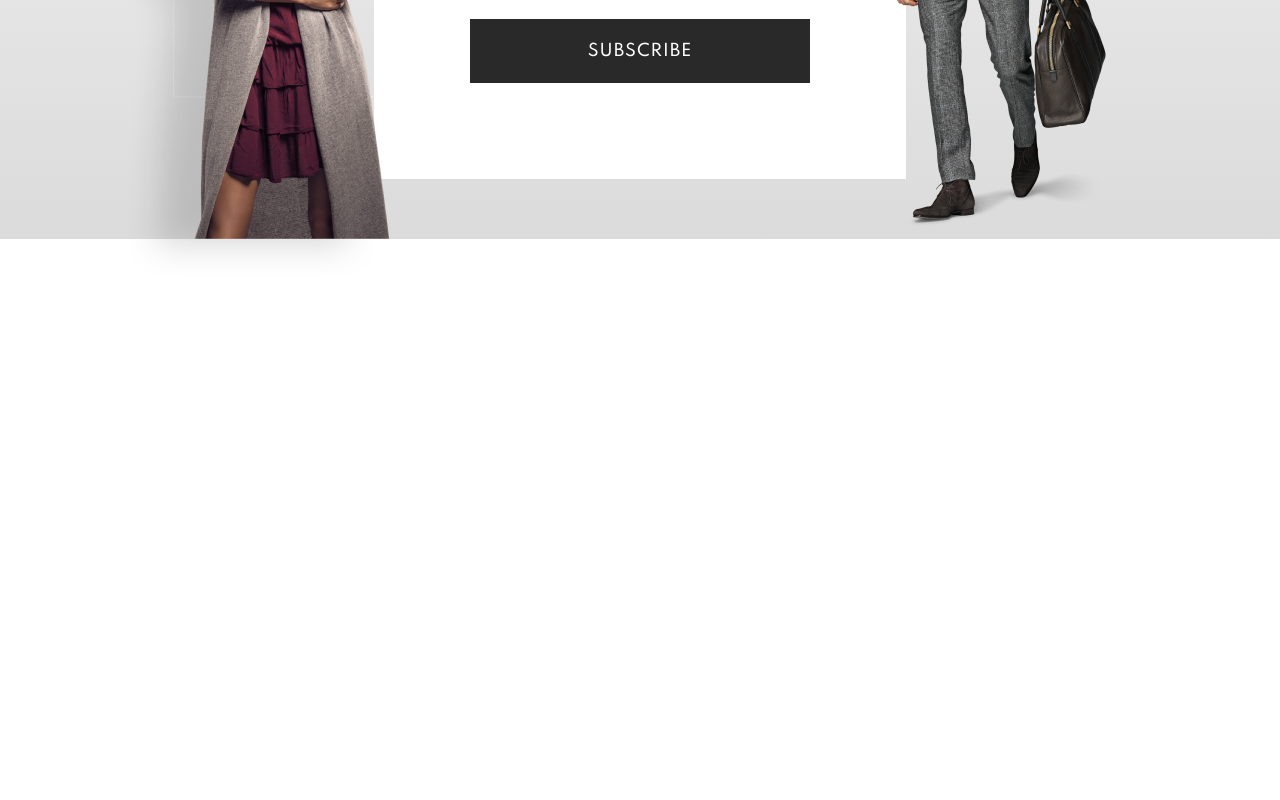
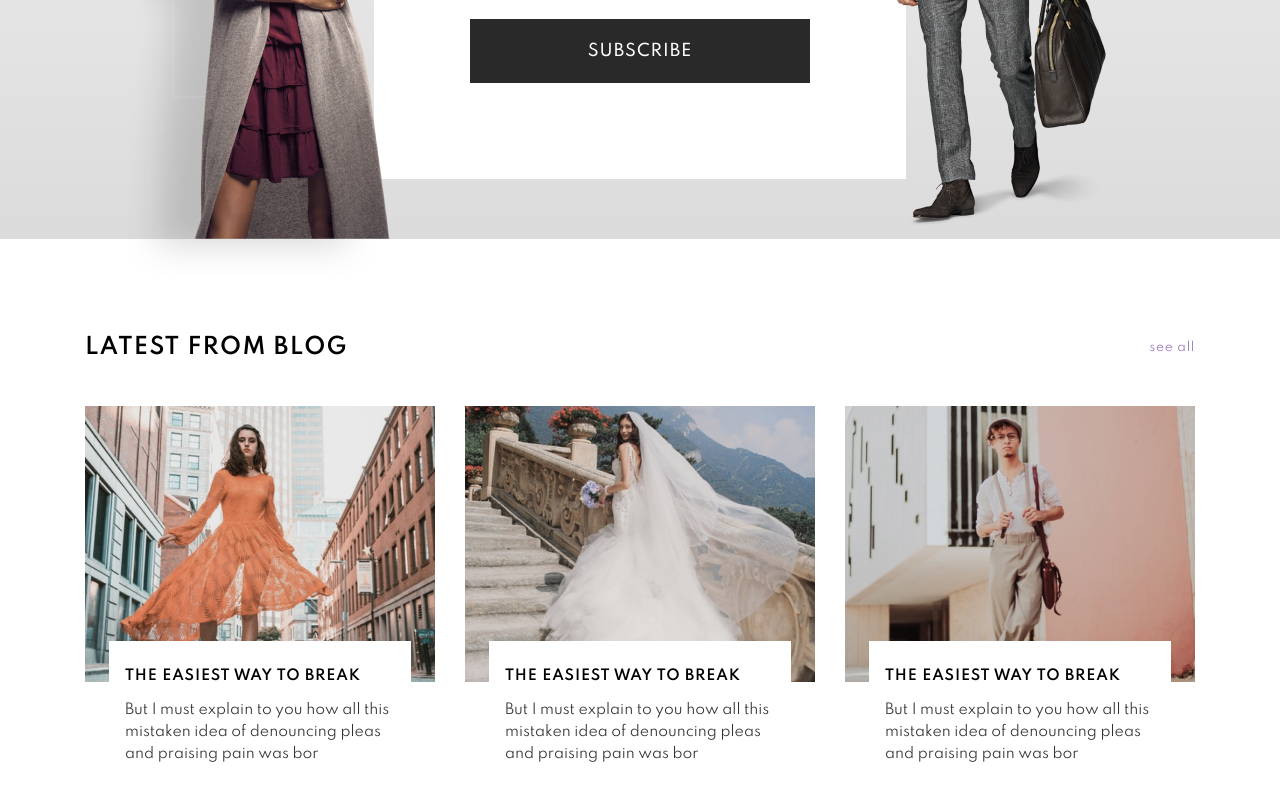
Before and after one commit to ViachaslauVDmitruk/training-shop, a React (Create React App) app: page / in a window 1280 px wide. Shown: the part 3655-4455 px from the top of the page. Before the commit the page ends 3937 px from the top, so only its background shows below. Built offline with nearby package versions, Linux system fonts and the light colour scheme.

Commit message:
Part6 without adaptive

```diff
--- a/src/App.css
+++ b/src/App.css
@@ -50,13 +50,13 @@ textarea {
 	-webkit-appearance: none;
 	-moz-appearance: none;
 	appearance: none;
-	-webkit-input-placeholder: none;
 }
 
 /*--------------------*/
 .wrapper {
 	display: grid;
 	min-height: 100vh;
+	overflow: hidden;
 	grid-template-areas:
 		"header"
 		"main"
--- a/src/components/main/Main.js
+++ b/src/components/main/Main.js
@@ -1,7 +1,7 @@
 import './main.css';
-import Part1 from './part1/Part1';
-import Part2 from './part2/Part2';
-import Part3 from './part3/Part3';
+import Part1 from './Part1/Part1';
+import Part2 from './Part2/Part2';
+import Part3 from './Part3/Part3';
 import Part4 from './Part4/Part4';
 import Part5 from './Part5/Part5';
 import Part6 from './Part6/Part6';
--- a/src/components/main/Part6/Part6.js
+++ b/src/components/main/Part6/Part6.js
@@ -6,7 +6,73 @@ import img03 from './img/03.jpg';
 function Part6() {
 	return (
 		<div className="Part6">
-
+			<div className="container">
+				<div className="part6__top">
+					<div className="part6-top__title">LATEST FROM BLOG</div>
+					<div className="part6-top__link">
+						<a href="" className="part6-top-link__view">see all</a>
+					</div>
+				</div>
+				<div className="part6__columns">
+					<div className="part6__column">
+						<div className="part6-column__content">
+							<div className="part6-column-content__image">
+								<img src={img01} alt="" />
+							</div>
+							<div className="part6-column-content__info">
+								<div className="part6-info__title">The Easiest Way to Break</div>
+								<div className="part6-info__text">
+									<div className="part6-info-text__main">But I must explain to you how all this mistaken idea of denouncing pleas and praising pain was bor</div>
+									<div className="part6-info-text__date">
+										<div className="part6-info-date__date">April 6, 2032</div>
+										<div className="part-info-date__readmore">
+											<a href="" className="part6-info-readmore__link">Read more</a>
+										</div>
+									</div>
+								</div>
+							</div>
+						</div>
+					</div>
+					<div className="part6__column">
+						<div className="part6-column__content">
+							<div className="part6-column-content__image">
+								<img src={img02} alt="" />
+							</div>
+							<div className="part6-column-content__info">
+								<div className="part6-info__title">The Easiest Way to Break</div>
+								<div className="part6-info__text">
+									<div className="part6-info-text__main">But I must explain to you how all this mistaken idea of denouncing pleas and praising pain was bor</div>
+									<div className="part6-info-text__date">
+										<div className="part6-info-date__date">April 6, 2032</div>
+										<div className="part-info-date__readmore">
+											<a href="" className="part6-info-readmore__link">Read more</a>
+										</div>
+									</div>
+								</div>
+							</div>
+						</div>
+					</div>
+					<div className="part6__column">
+						<div className="part6-column__content">
+							<div className="part6-column-content__image">
+								<img src={img03} alt="" />
+							</div>
+							<div className="part6-column-content__info">
+								<div className="part6-info__title">The Easiest Way to Break</div>
+								<div className="part6-info__text">
+									<div className="part6-info-text__main">But I must explain to you how all this mistaken idea of denouncing pleas and praising pain was bor</div>
+									<div className="part6-info-text__date">
+										<div className="part6-info-date__date">April 6, 2032</div>
+										<div className="part-info-date__readmore">
+											<a href="" className="part6-info-readmore__link">Read more</a>
+										</div>
+									</div>
+								</div>
+							</div>
+						</div>
+					</div>
+				</div>
+			</div>
 		</div>
 	);
 }
--- a/src/components/main/Part6/Part6.scss
+++ b/src/components/main/Part6/Part6.scss
@@ -0,0 +1,118 @@
+.Part6 {
+	padding: 96px 0px 0px 0px;
+}
+
+.part6 {
+	&__top {
+		display: flex;
+		justify-content: space-between;
+		align-items: center;
+		margin: 0px 15px 0px 15px;
+		padding: 0px 0px 46px 0px;
+	}
+
+	&__columns {
+		display: grid;
+		grid-template-columns: 1fr 1fr 1fr;
+		column-gap: 30px;
+		margin: 0px 15px 0px 15px;
+	}
+
+	&__column {
+	}
+}
+.part6-top {
+	&__title {
+		font-weight: 600;
+		font-size: 22px;
+		line-height: 25px;
+		letter-spacing: 0.06em;
+	}
+
+	&__link {
+		font-weight: 500;
+		font-size: 12px;
+		line-height: 13px;
+		letter-spacing: 0.06em;
+		opacity: 0.6;
+	}
+}
+.part6-top-link {
+	&__view {
+	}
+}
+.part6-column {
+	&__content {
+		display: flex;
+		flex-direction: column;
+		justify-content: center;
+		align-items: center;
+	}
+}
+.part6-column-content {
+	&__image {
+	}
+
+	&__info {
+		position: relative;
+		max-width: 302px;
+		max-height: 125px;
+		overflow: hidden;
+		top: -46px;
+		background-color: #ffff;
+		padding: 0px 16px 0px 16px;
+		&:hover {
+			max-height: none;
+			top: -93px;
+		}
+	}
+}
+.part6-info {
+	&__title {
+		font-weight: 600;
+		font-size: 14px;
+		line-height: 22px;
+		letter-spacing: 0.06em;
+		text-transform: uppercase;
+		margin: 24px 0px 12px 0px;
+	}
+
+	&__text {
+	}
+}
+.part6-info-text {
+	&__main {
+		font-weight: 400;
+		font-size: 14px;
+		line-height: 22px;
+		opacity: 0.8;
+		margin: 0px 0px 25px;
+	}
+
+	&__date {
+		display: flex;
+		justify-content: space-between;
+	}
+}
+.part6-info-date {
+	&__date {
+		font-weight: normal;
+		font-size: 12px;
+		line-height: 13px;
+		opacity: 0.6;
+	}
+}
+.part-info-date {
+	&__readmore {
+	}
+}
+.part6-info-readmore {
+	&__link {
+		font-weight: 600;
+		font-size: 12px;
+		line-height: 13px;
+		letter-spacing: 0.06em;
+		text-transform: uppercase;
+		color: #121212;
+	}
+}
--- a/src/components/main/Part6/css/Part6.css
+++ b/src/components/main/Part6/css/Part6.css
@@ -1 +1,115 @@
-/* No CSS */
+.Part6 {
+  padding: 96px 0px 0px 0px;
+}
+
+.part6__top {
+  display: -webkit-box;
+  display: -ms-flexbox;
+  display: flex;
+  -webkit-box-pack: justify;
+      -ms-flex-pack: justify;
+          justify-content: space-between;
+  -webkit-box-align: center;
+      -ms-flex-align: center;
+          align-items: center;
+  margin: 0px 15px 0px 15px;
+  padding: 0px 0px 46px 0px;
+}
+
+.part6__columns {
+  display: -ms-grid;
+  display: grid;
+  -ms-grid-columns: 1fr 1fr 1fr;
+      grid-template-columns: 1fr 1fr 1fr;
+  -webkit-column-gap: 30px;
+          column-gap: 30px;
+  margin: 0px 15px 0px 15px;
+}
+
+.part6-top__title {
+  font-weight: 600;
+  font-size: 22px;
+  line-height: 25px;
+  letter-spacing: 0.06em;
+}
+
+.part6-top__link {
+  font-weight: 500;
+  font-size: 12px;
+  line-height: 13px;
+  letter-spacing: 0.06em;
+  opacity: 0.6;
+}
+
+.part6-column__content {
+  display: -webkit-box;
+  display: -ms-flexbox;
+  display: flex;
+  -webkit-box-orient: vertical;
+  -webkit-box-direction: normal;
+      -ms-flex-direction: column;
+          flex-direction: column;
+  -webkit-box-pack: center;
+      -ms-flex-pack: center;
+          justify-content: center;
+  -webkit-box-align: center;
+      -ms-flex-align: center;
+          align-items: center;
+}
+
+.part6-column-content__info {
+  position: relative;
+  max-width: 302px;
+  max-height: 125px;
+  overflow: hidden;
+  top: -46px;
+  background-color: #ffff;
+  padding: 0px 16px 0px 16px;
+}
+
+.part6-column-content__info:hover {
+  max-height: none;
+  top: -93px;
+}
+
+.part6-info__title {
+  font-weight: 600;
+  font-size: 14px;
+  line-height: 22px;
+  letter-spacing: 0.06em;
+  text-transform: uppercase;
+  margin: 24px 0px 12px 0px;
+}
+
+.part6-info-text__main {
+  font-weight: 400;
+  font-size: 14px;
+  line-height: 22px;
+  opacity: 0.8;
+  margin: 0px 0px 25px;
+}
+
+.part6-info-text__date {
+  display: -webkit-box;
+  display: -ms-flexbox;
+  display: flex;
+  -webkit-box-pack: justify;
+      -ms-flex-pack: justify;
+          justify-content: space-between;
+}
+
+.part6-info-date__date {
+  font-weight: normal;
+  font-size: 12px;
+  line-height: 13px;
+  opacity: 0.6;
+}
+
+.part6-info-readmore__link {
+  font-weight: 600;
+  font-size: 12px;
+  line-height: 13px;
+  letter-spacing: 0.06em;
+  text-transform: uppercase;
+  color: #121212;
+}
```
